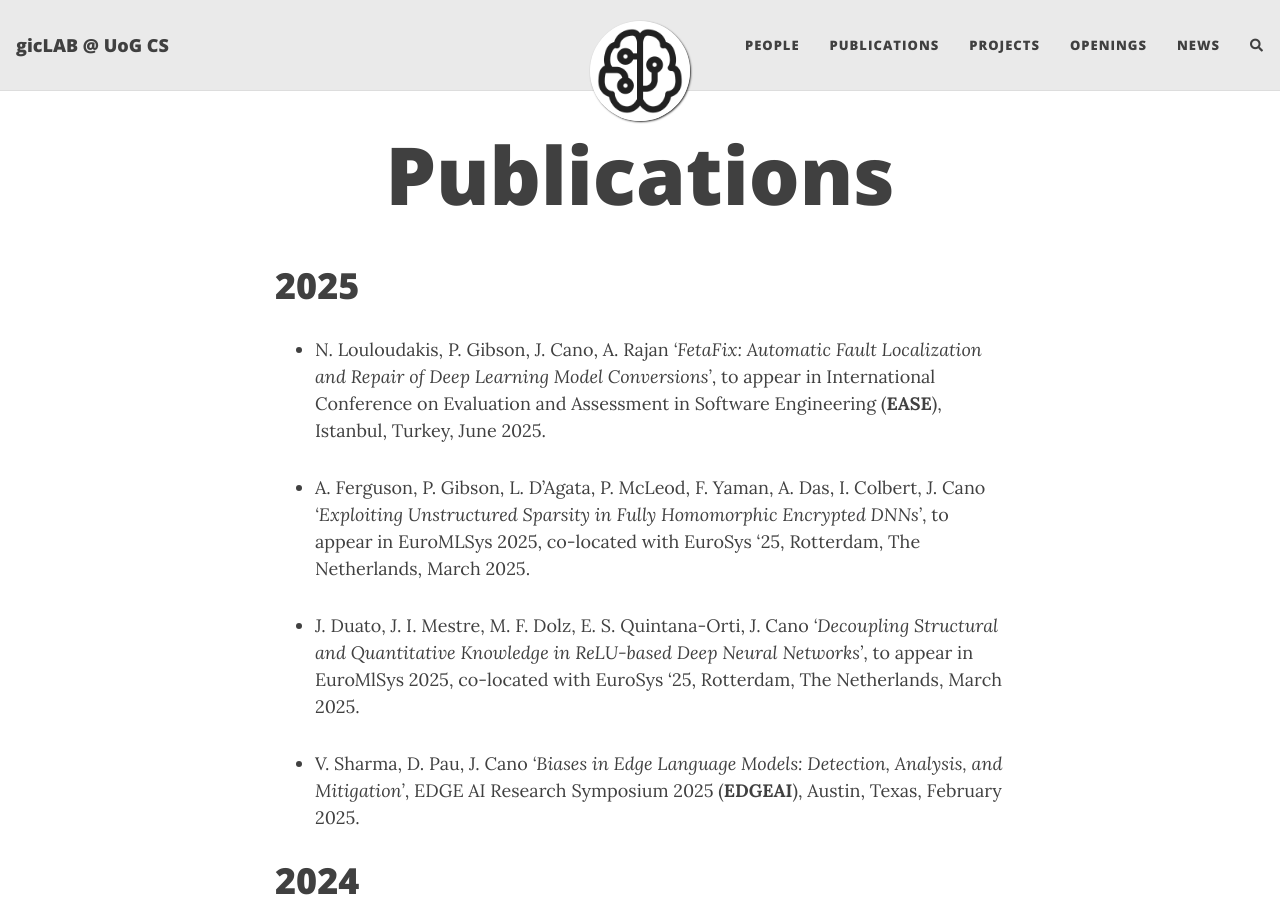
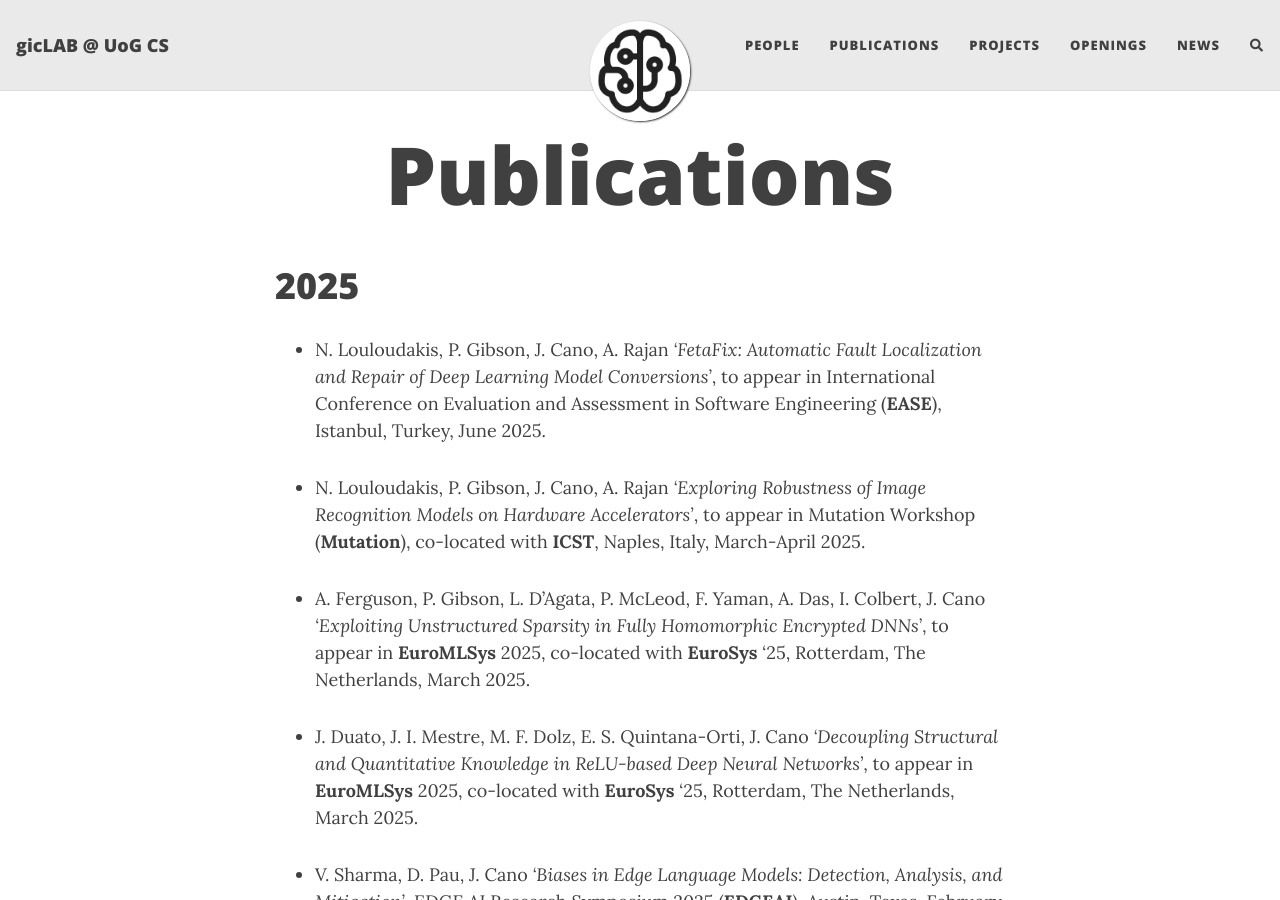
Before and after one commit to gicLAB/gicLAB.github.io, a Jekyll site: the page built from publications.md, in a window 1280 px wide and 900 px high. Built offline with Jekyll 4.4.1, drawn with Linux system fonts in a browser that asks for light colours; nearby versions of some CDN libraries; comment, search, counter and statistics services are not loaded.

Commit message:
publication_fixes

```diff
--- a/publications.md
+++ b/publications.md
@@ -9,11 +9,14 @@ subtitle:
 - N. Louloudakis, P. Gibson, J. Cano, A. Rajan
     *'FetaFix: Automatic Fault Localization and Repair of Deep Learning Model Conversions'*, to appear in International Conference on Evaluation and Assessment in Software Engineering (**EASE**), Istanbul, Turkey, June 2025.
 
+- N. Louloudakis, P. Gibson, J. Cano, A. Rajan
+    *'Exploring Robustness of Image Recognition Models on Hardware Accelerators'*, to appear in Mutation Workshop (**Mutation**), co-located with **ICST**, Naples, Italy, March-April 2025.
+
 - A. Ferguson, P. Gibson, L. D'Agata, P. McLeod, F. Yaman, A. Das, I. Colbert, J. Cano
-    *'Exploiting Unstructured Sparsity in Fully Homomorphic Encrypted DNNs'*, to appear in EuroMLSys 2025, co-located with EuroSys '25, Rotterdam, The Netherlands, March 2025.
+    *'Exploiting Unstructured Sparsity in Fully Homomorphic Encrypted DNNs'*, to appear in **EuroMLSys** 2025, co-located with **EuroSys** '25, Rotterdam, The Netherlands, March 2025.
 
 - J. Duato, J. I. Mestre, M. F. Dolz, E. S. Quintana-Orti, J. Cano
-    *'Decoupling Structural and Quantitative Knowledge in ReLU-based Deep Neural Networks'*, to appear in EuroMlSys 2025, co-located with EuroSys '25, Rotterdam, The Netherlands, March 2025.
+    *'Decoupling Structural and Quantitative Knowledge in ReLU-based Deep Neural Networks'*, to appear in **EuroMLSys** 2025, co-located with **EuroSys** '25, Rotterdam, The Netherlands, March 2025.
 
 - V. Sharma, D. Pau, J. Cano
     *'Biases in Edge Language Models: Detection, Analysis, and Mitigation'*, EDGE AI Research Symposium 2025 (**EDGEAI**), Austin, Texas, February 2025.
```
